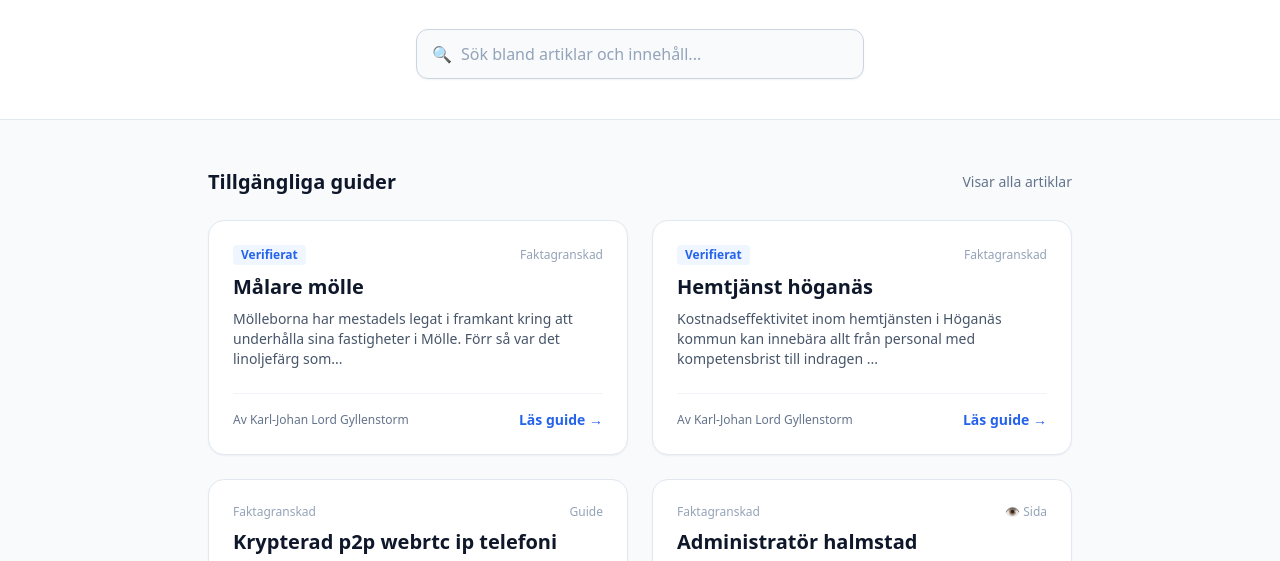
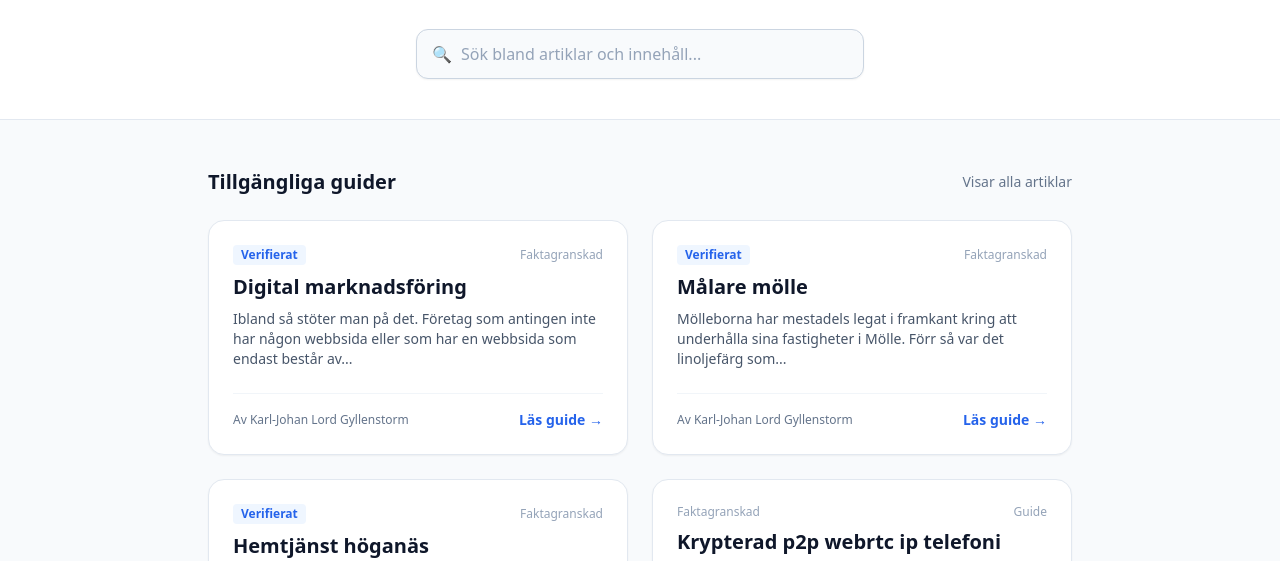
Before and after one commit to karljohanlordgyllenstorm/Job_Inquiry_Content_Fact_Builder, a plain HTML site: page index.html in a window 1280 px wide. Shown: the part 199-760 px from the top of the page. Drawn offline with nearby package versions, Linux system fonts and the light colour scheme.

Commit message:
Lägger till Digital marknadsföring med kategori i index.html

```diff
--- a/index.html
+++ b/index.html
@@ -54,6 +54,26 @@
 
         <!-- Grid med artiklar (Lägg till nya kort här efterhand som sidor genereras) -->
         <div id="articleGrid" class="grid gap-6 md:grid-cols-2">
+
+            <article class="article-card bg-white p-6 rounded-2xl border border-slate-200 shadow-sm hover:shadow-md transition flex flex-col justify-between" data-filename="digital-marknadsf-ring.html">
+                <div>
+                    <div class="flex items-center justify-between text-xs text-slate-400 mb-2">
+                        <span class="bg-blue-50 text-blue-600 font-semibold px-2 py-0.5 rounded">Verifierat</span>
+                        <span>Faktagranskad</span>
+                    </div>
+                    <h3 class="text-xl font-bold text-slate-900 mb-2">
+                        <a href="digital-marknadsf-ring.html" class="hover:text-blue-600 transition">Digital marknadsföring</a>
+                    </h3>
+                    <p class="text-slate-600 text-sm line-clamp-3">
+                        Ibland så stöter man på det. Företag som antingen inte har någon webbsida eller som har en webbsida som endast består av...
+                    </p>
+                </div>
+                <div class="mt-6 pt-4 border-t border-slate-100 flex items-center justify-between">
+                    <span class="text-xs font-medium text-slate-500">Av Karl-Johan Lord Gyllenstorm</span>
+                    <a href="digital-marknadsf-ring.html" class="text-blue-600 hover:underline text-sm font-semibold">Läs guide &rarr;</a>
+                </div>
+            </article>
+
 
             <article class="article-card bg-white p-6 rounded-2xl border border-slate-200 shadow-sm hover:shadow-md transition flex flex-col justify-between" data-filename="m-lare-m-lle.html">
                 <div>
```
